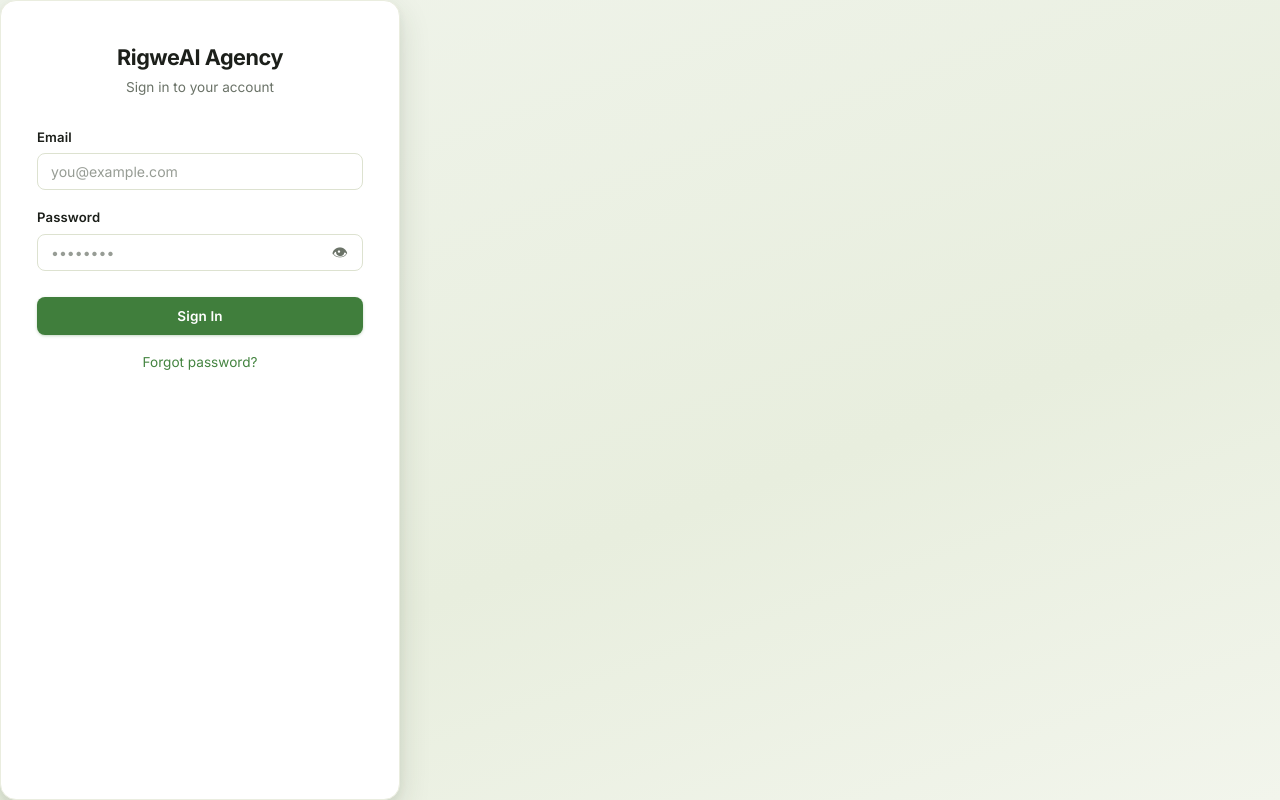
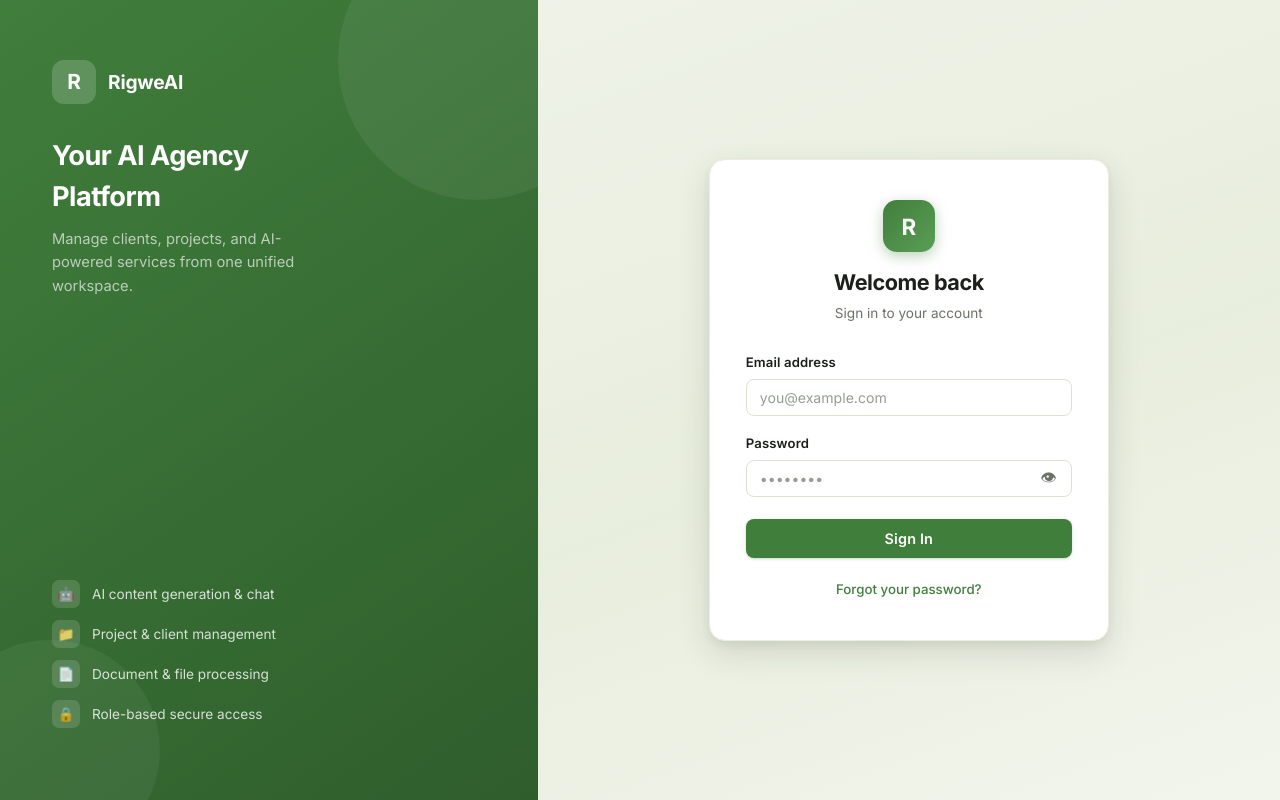
Before and after one commit to Obinwanne1/rigweai-agency-platform, a Flask app: page /login in a window 1280 px wide. Run offline with Flask 3, Linux system fonts and the light colour scheme; parts of the project's set-up code (start-up, migrations or seed data) failed here and were passed over.

Commit message:
feat(ui): two-panel login, sidebar avatar, Google Fonts preconnect
- Login page: brand panel left + form right (hidden <900px)
- Sidebar footer: avatar circle with user initial, settings icon
- Add font preconnect headers on all standalone pages
- Use CSS vars (--primary, --danger) instead of hardcoded hex in templates

```diff
--- a/static/js/nav-user.js
+++ b/static/js/nav-user.js
@@ -3,6 +3,8 @@
     const user = await API.get("/api/auth/me");
     document.getElementById("nav-user-name").textContent = user.name;
     document.getElementById("nav-user-role").textContent = user.role;
+    const avatarEl = document.getElementById("nav-user-avatar");
+    if (avatarEl) avatarEl.textContent = user.name ? user.name.charAt(0).toUpperCase() : "?";
 
     const path = window.location.pathname;
     const a = (href) => `class="nav-link${path === href ? ' active' : ''}"`;
--- a/templates/login.html
+++ b/templates/login.html
@@ -4,19 +4,42 @@
   <meta charset="UTF-8">
   <meta name="viewport" content="width=device-width, initial-scale=1.0">
   <title>Sign In — RigweAI Agency</title>
+  <link rel="preconnect" href="https://fonts.googleapis.com">
+  <link rel="preconnect" href="https://fonts.gstatic.com" crossorigin>
   <link rel="stylesheet" href="/static/css/main.css">
 </head>
 <body>
 <div class="login-page">
+  <!-- Left brand panel (visible ≥900px) -->
+  <div class="login-panel">
+    <div class="login-panel-brand">
+      <div style="display:flex; align-items:center; gap:12px; margin-bottom:32px;">
+        <div style="width:44px; height:44px; background:rgba(255,255,255,0.18); border-radius:12px; display:flex; align-items:center; justify-content:center; font-size:1.3rem; font-weight:700; color:#fff; backdrop-filter:blur(4px);">R</div>
+        <span style="font-size:1.2rem; font-weight:700; color:#fff; letter-spacing:-0.01em;">RigweAI</span>
+      </div>
+      <h2>Your AI Agency<br>Platform</h2>
+      <p>Manage clients, projects, and AI-powered services from one unified workspace.</p>
+    </div>
+    <div class="login-panel-features">
+      <div class="feature"><div class="feature-icon">🤖</div><span>AI content generation &amp; chat</span></div>
+      <div class="feature"><div class="feature-icon">📁</div><span>Project &amp; client management</span></div>
+      <div class="feature"><div class="feature-icon">📄</div><span>Document &amp; file processing</span></div>
+      <div class="feature"><div class="feature-icon">🔒</div><span>Role-based secure access</span></div>
+    </div>
+  </div>
+
+  <!-- Right form area -->
+  <div class="login-form-area">
     <div class="login-card">
       <div class="login-logo">
-      <h1>RigweAI Agency</h1>
+        <div class="login-logo-icon">R</div>
+        <h1>Welcome back</h1>
         <p>Sign in to your account</p>
       </div>
       <div class="login-error" id="login-error"></div>
       <form id="login-form">
         <div class="form-group">
-        <label class="form-label" for="email">Email</label>
+          <label class="form-label" for="email">Email address</label>
           <input class="form-input" type="email" id="email" name="email" required autocomplete="email" placeholder="you@example.com">
         </div>
         <div class="form-group">
@@ -26,13 +49,14 @@
             <button type="button" class="btn-eye" onclick="toggleEye('password','eye-login')" id="eye-login" title="Show/hide password">👁</button>
           </div>
         </div>
-      <button type="submit" class="btn btn-primary" style="width:100%; justify-content:center; padding:11px 16px; margin-top:8px;">
+        <button type="submit" class="btn btn-primary" style="width:100%; padding:11px 16px; margin-top:4px; font-size:0.9rem;">
           <span id="btn-spinner" class="spinner hidden"></span>
           <span id="btn-text">Sign In</span>
         </button>
       </form>
-    <div style="text-align:center; margin-top:16px;">
-      <a href="/forgot-password" style="font-size:0.85rem; color:#448440; text-decoration:none;">Forgot password?</a>
+      <div style="text-align:center; margin-top:20px;">
+        <a href="/forgot-password" style="font-size:0.83rem; color:var(--primary); text-decoration:none; font-weight:500;">Forgot your password?</a>
+      </div>
     </div>
   </div>
 </div>
```
Also changed, not shown: templates/base.html (+18 -6 lines), templates/forgot-password.html (+16 -13 lines), templates/reset-password.html (+13 -8 lines). Lines whose indentation alone changed are shown as unchanged.
